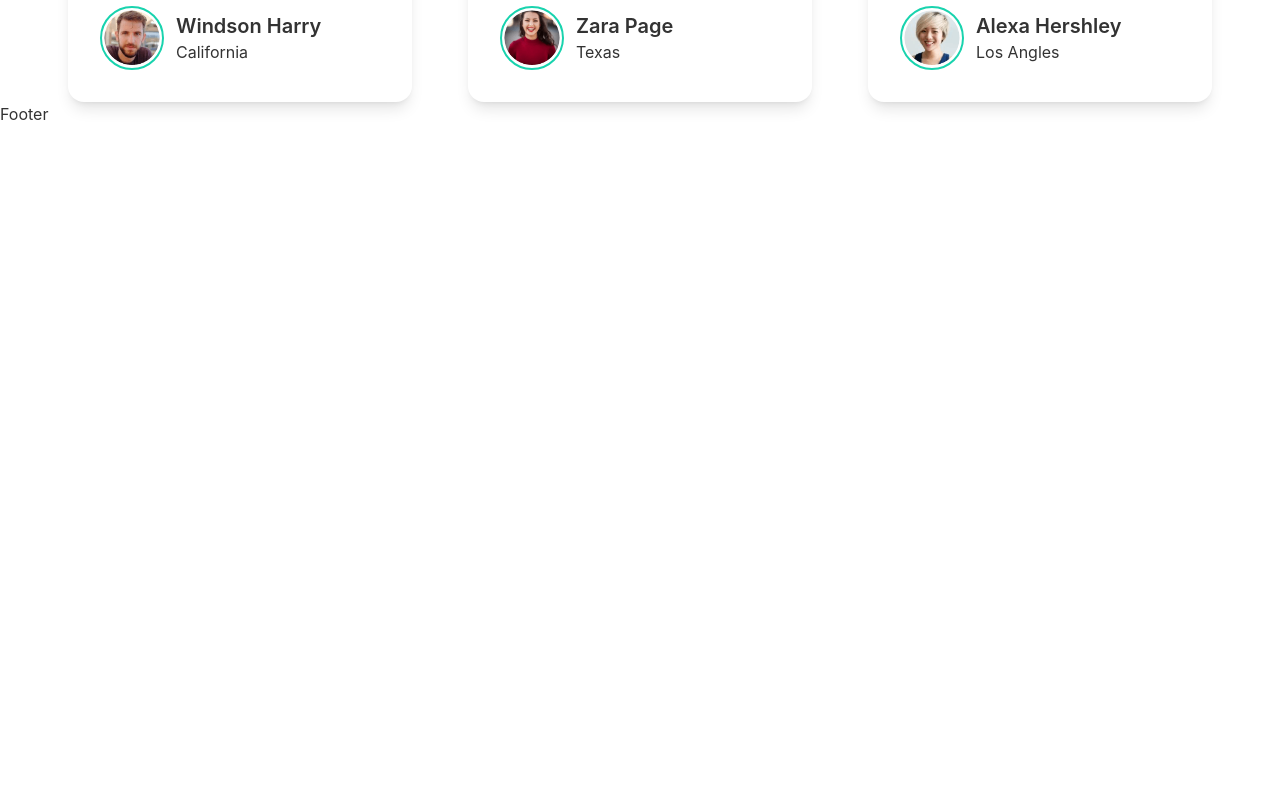
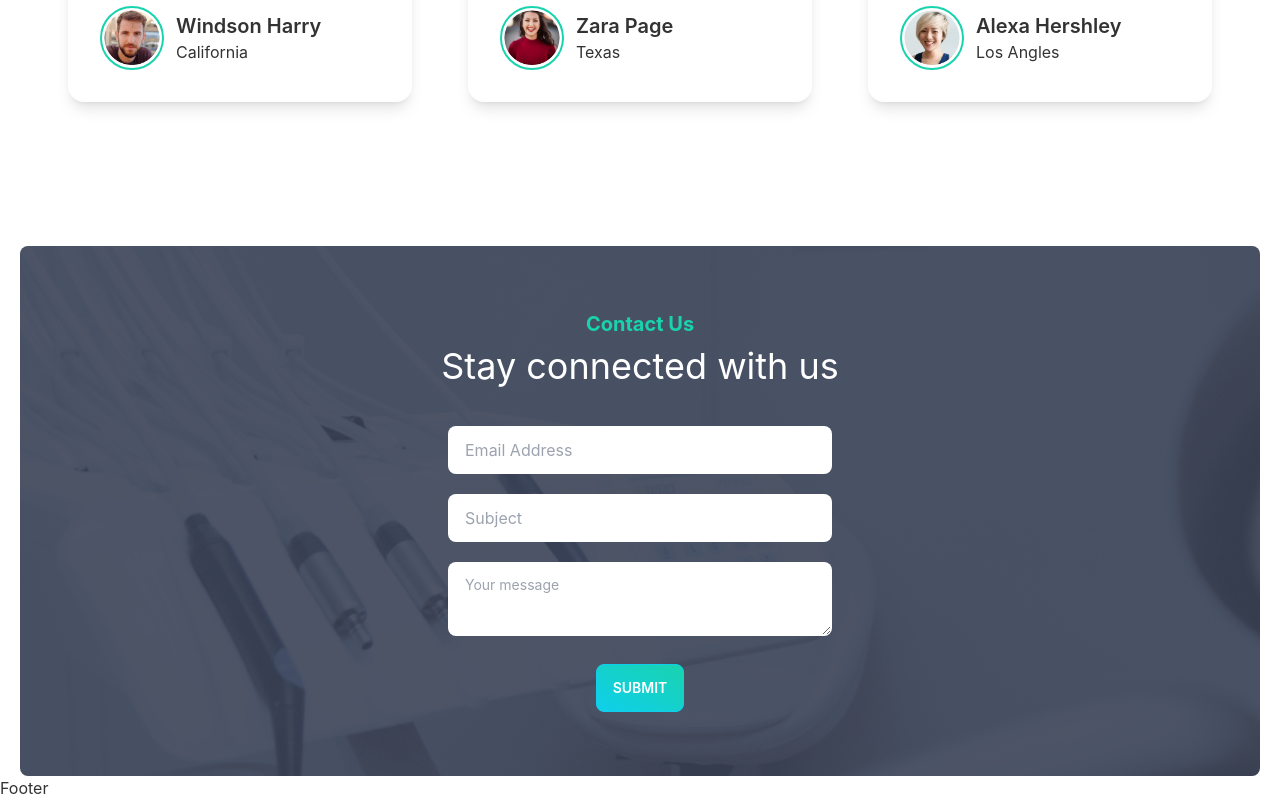
Before and after one commit to rakib099/doctors-portal-client, a React (Create React App) app: page / in a window 1280 px wide. Shown: the part 3584-4384 px from the top of the page. Before the commit the page ends 3710 px from the top, so only its background shows below. Built offline with nearby package versions, Linux system fonts and the light colour scheme.

Commit message:
Homepage: Contact section added

```diff
--- a/src/components/PrimaryButton/PrimaryButton.js
+++ b/src/components/PrimaryButton/PrimaryButton.js
@@ -1,8 +1,8 @@
 import React from 'react';
 
-const PrimaryButton = ({children}) => {
+const PrimaryButton = ({children, type}) => {
     return (
-        <button className="btn btn-primary bg-gradient-to-tr from-primary to-secondary text-white">{children}</button>
+        <button type={type} className="btn btn-primary bg-gradient-to-tr from-primary to-secondary text-white">{children}</button>
     );
 };
 
--- /dev/null
+++ b/src/pages/Home/Contact/Contact.js
@@ -0,0 +1,29 @@
+import React from 'react';
+import SectionTitle from '../../../components/SectionTitle/SectionTitle';
+import appointment from '../../../assets/images/appointment.png';
+import PrimaryButton from '../../../components/PrimaryButton/PrimaryButton';
+
+const Contact = () => {
+    const style = {
+        background: `url(${appointment})`
+    }
+
+    return (
+        <section style={style} className="mt-32 lg:mt-36 py-16 rounded-lg">
+            <div className='mb-4 lg:mb-10 text-center'>
+                <SectionTitle className="font-bold mb-2">Contact Us</SectionTitle>
+                <h3 className="text-4xl text-white font-normal">Stay connected with us</h3>
+            </div>
+            <form>
+                <div className="flex flex-col gap-5 items-center px-8 lg:px-0">
+                    <input type="email" placeholder="Email Address" className="input w-full max-w-sm" />
+                    <input type="text" placeholder="Subject" className="input w-full max-w-sm" />
+                    <textarea className="textarea w-full max-w-sm mb-2" placeholder="Your message"></textarea>
+                    <PrimaryButton type="submit">Submit</PrimaryButton>
+                </div>
+            </form>
+        </section>
+    );
+};
+
+export default Contact;
--- a/src/pages/Home/Home/Home.js
+++ b/src/pages/Home/Home/Home.js
@@ -1,5 +1,6 @@
 import React from 'react';
 import Banner from '../Banner/Banner';
+import Contact from '../Contact/Contact';
 import DentalCare from '../DentalCare/DentalCare';
 import InfoCards from '../InfoCards/InfoCards';
 import MakeAppointment from '../MakeAppointment/MakeAppointment';
@@ -15,6 +16,7 @@ const Home = () => {
             <DentalCare />
             <MakeAppointment />
             <Testimonial />
+            <Contact />
         </div>
     );
 };
```
